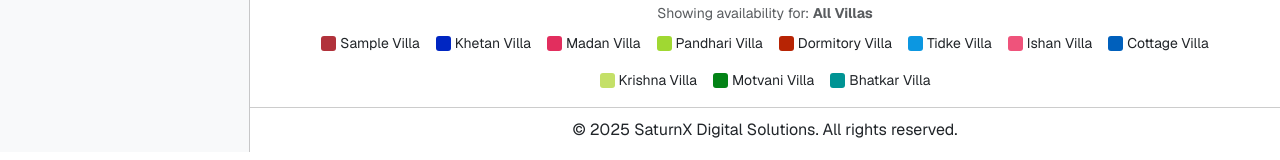
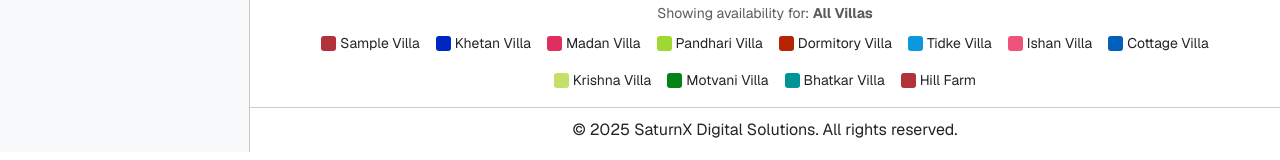
Before and after one commit to shivaamfarmsandresortsdev/ShivaamFarmsAndResorts-villa-software, a React (Vite) app in the folder frontend/: page /calendar in a window 1280 px wide. Shown: the part 648-808 px from the top of the page. Built offline with nearby package versions, Linux system fonts and the light colour scheme; no server answers; sample sign-in values are in the browser's storage; a web font is replaced by a local one; what chartjs-plugin-datalabels would draw is missing.

Commit message:
Comment changes

```diff
--- a/frontend/src/components/Calendar/Calendar.jsx
+++ b/frontend/src/components/Calendar/Calendar.jsx
@@ -18,6 +18,7 @@ const Calendar = ({
     "Krishna Villa",
     "Motvani Villa",
     "Bhatkar Villa",
+    "Hill Farm"
   ],
 }) => {
 
--- a/frontend/src/components/CheckAvailability/CheckAvailability.jsx
+++ b/frontend/src/components/CheckAvailability/CheckAvailability.jsx
@@ -13,6 +13,7 @@ const villaCategories = {
   "Krishna Villa": { dimensions: "3 BHK", maxGuests: 15 },
   "Motvani Villa": { dimensions: "5 BHK", maxGuests: 15 },
   "Bhatkar Villa": { dimensions: "5 BHK", maxGuests: 15 },
+  "Hill Farm": { dimensions: "5 BHK", maxGuests: 15 },
 };
 
 const villas = Object.keys(villaCategories);
--- a/frontend/src/components/EditBulkBooking/EditBulkBooking.jsx
+++ b/frontend/src/components/EditBulkBooking/EditBulkBooking.jsx
@@ -14,6 +14,7 @@ const VILLA_OPTIONS = [
   { value: "Krishna Villa", label: "Krishna Villa" },
   { value: "Motvani Villa", label: "Motvani Villa" },
   { value: "Bhatkar Villa", label: "Bhatkar Villa" },
+  { value: "Hill Farm", label: "Hill Farm" },
 ];
 
 const EditBulkBooking = ({ bulkBooking, onClose, onSave }) => {
--- a/frontend/src/components/NewBooking/NewBooking.jsx
+++ b/frontend/src/components/NewBooking/NewBooking.jsx
@@ -42,7 +42,8 @@ const NewBooking = ({ onClose, onSave }) => {
     "Cottage Villa",
     "Krishna Villa",
     "Motvani Villa",
-    "Bhatkar villa"
+    "Bhatkar villa",
+    "Hill farm"
   ];
 
   const [dateError, setDateError] = useState("");
--- a/frontend/src/pages/Booking.jsx
+++ b/frontend/src/pages/Booking.jsx
@@ -495,7 +495,7 @@ const Booking = () => {
                 return acc;
               }, {})}
 
-              villas={["All Villas", "Sample Villa", "Khetan Villa", "Madan Villa", "Pandhari Villa", "Dormitory Villa", "Tidke Villa", "Ishan Villa", "Cottage Villa", "Krishna Villa", "Motvani Villa", "Bhatkar villa"]}
+              villas={["All Villas", "Sample Villa", "Khetan Villa", "Madan Villa", "Pandhari Villa", "Dormitory Villa", "Tidke Villa", "Ishan Villa", "Cottage Villa", "Krishna Villa", "Motvani Villa", "Bhatkar villa","Hill Farm"]}
               bookedByDate={bookings.reduce((acc, b) => {
                 if (b.checkIn && b.checkOut) {
                   const start = new Date(b.checkIn);
--- a/frontend/src/pages/Stocks.jsx
+++ b/frontend/src/pages/Stocks.jsx
@@ -116,7 +116,7 @@ const Stocks = () => {
               {selectedVilla} {/* Show selected villa */}
             </button>
             <ul className="dropdown-menu" aria-labelledby="villasDropdown">
-              {["All Villas", "Sample Villa", "Khetan Villa", "Madan Villa", "Pandhari Villa", "Dormitory Villa", "Tidke Villa", "Ishan Villa", "Cottage Villa", "Krishna Villa", "Motvani villa", "Bhatkar villa"].map(villa => (
+              {["All Villas", "Sample Villa", "Khetan Villa", "Madan Villa", "Pandhari Villa", "Dormitory Villa", "Tidke Villa", "Ishan Villa", "Cottage Villa", "Krishna Villa", "Motvani villa", "Bhatkar villa", "Hill Farm"].map(villa => (
                 <li key={villa}>
                   <a
                     className="dropdown-item"
@@ -434,6 +434,7 @@ const Stocks = () => {
                   <option>Krishna Villa</option>
                   <option>Motvani Villa</option>
                   <option>Bhatkar Villa</option>
+                  <option>Hill Farm</option>
 
                 </select>
               </div>
```
